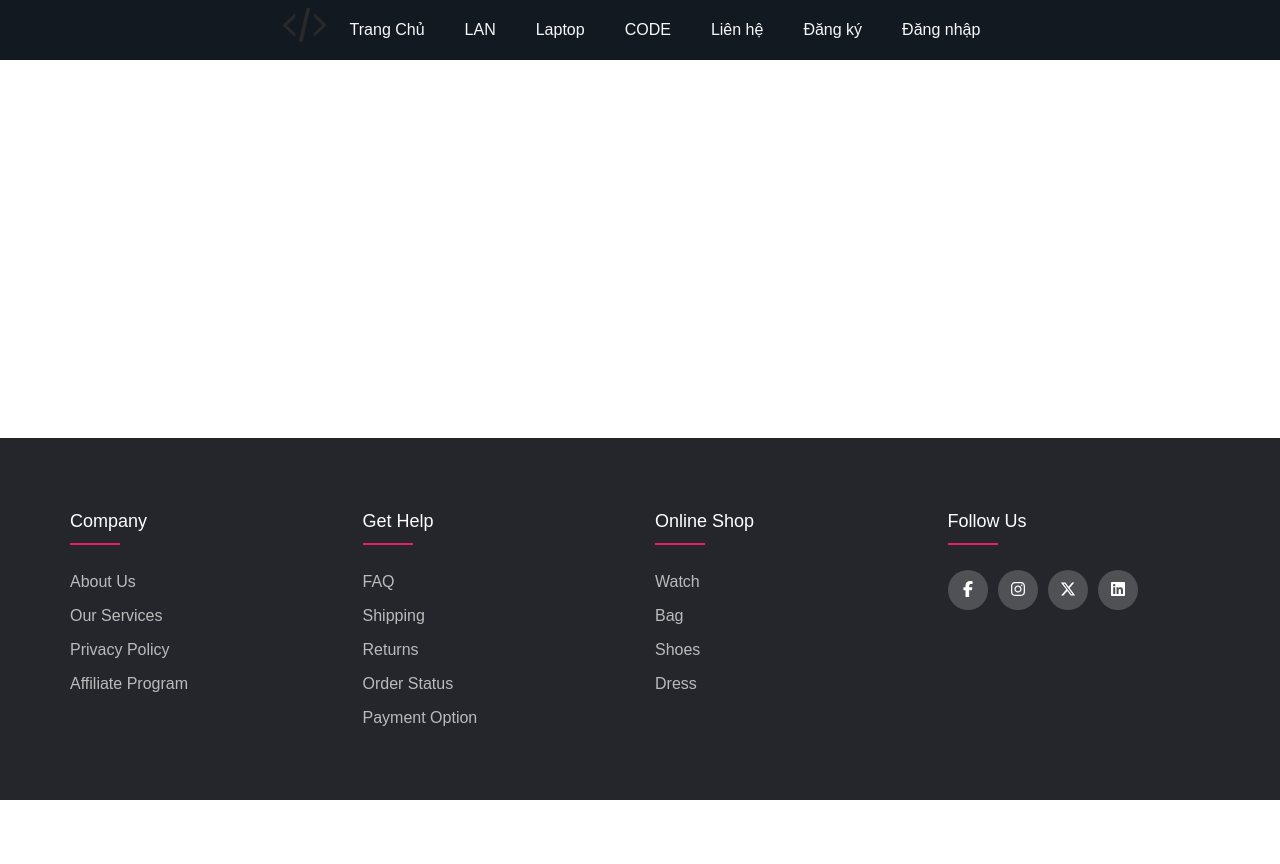
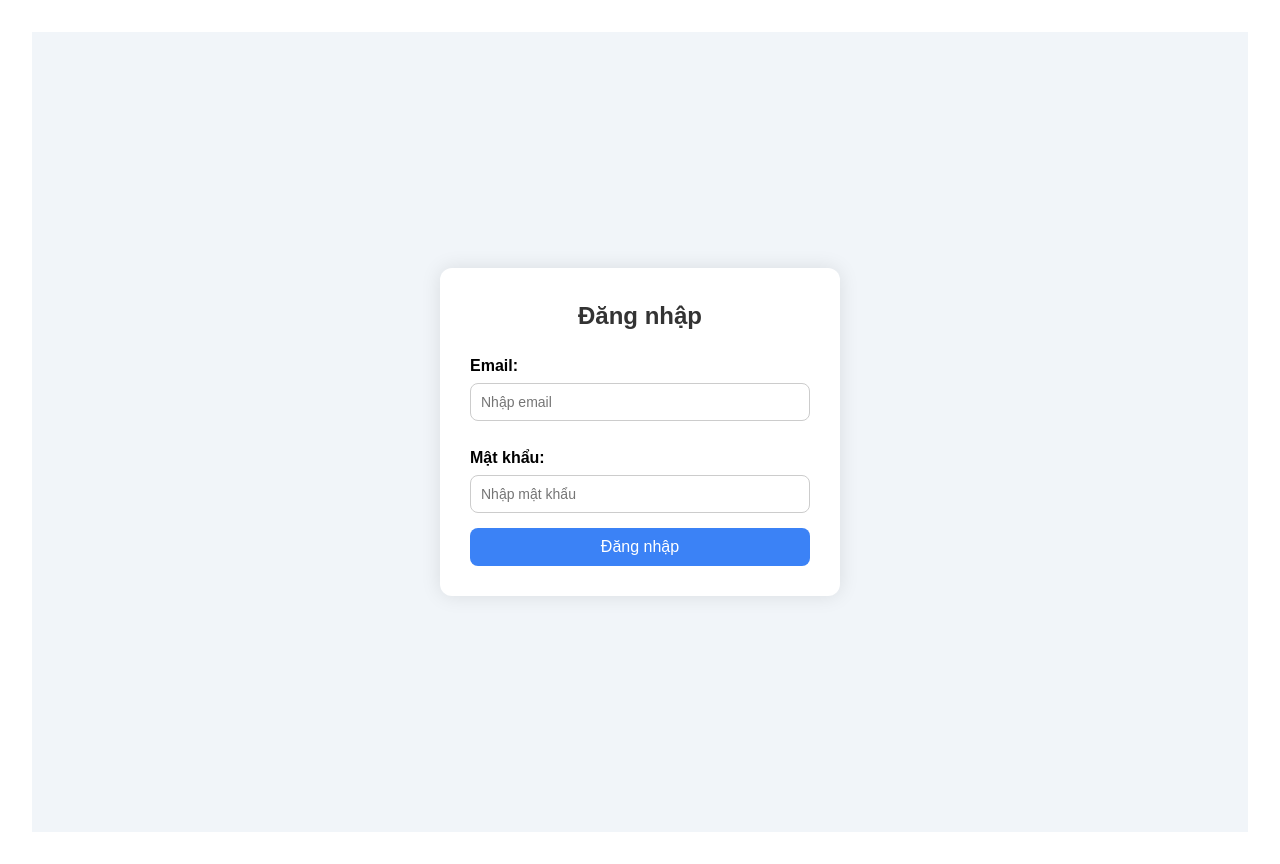
Before and after one commit to Thanhluong93/ecommerce-frontend, a React (Create React App) app: page /login in a window 1280 px wide. Before the commit the page ends 800 px from the top, so only its background shows below. Built offline with nearby package versions, Linux system fonts and the light colour scheme.

Commit message:
Them trang

```diff
--- a/src/App.js
+++ b/src/App.js
@@ -1,24 +1,36 @@
 import React from 'react';
-import { BrowserRouter as Router, Routes, Route } from 'react-router-dom';
+import { BrowserRouter as Router, Routes, Route, useLocation } from 'react-router-dom';
 import Navbar from './components/Navbar';
 import Footer from './components/Footer';
 import Home from './pages/Home';
+import LoginPage from "./pages/LoginPage";
 import ArticleDetail from './pages/ArticleDetail';
 import './App.css';
+
+// Bọc phần chính lại thành component để dùng được useLocation
+function AppContent() {
+  const location = useLocation();
+  const hideLayout = ["/login", "/register", "/admin"].includes(location.pathname);
+
+  return (
+    <div className="App">
+      {!hideLayout && <Navbar />}
+      <main className="main-content">
+        <Routes>
+          <Route path="/" element={<Home />} />
+          <Route path="/articles/:id" element={<ArticleDetail />} />
+          <Route path="/login" element={<LoginPage />} />
+        </Routes>
+      </main>
+      {!hideLayout && <Footer />}
+    </div>
+  );
+}
 
 function App() {
   return (
     <Router>
-      <div className="App">
-        <Navbar />
-        <main className="main-content">
-          <Routes>
-            <Route path="/" element={<Home />} />
-            <Route path="/articles/:id" element={<ArticleDetail />} />
-          </Routes>
-        </main>
-        <Footer /> {/* ✅ Thêm Footer ở đây */}
-      </div>
+      <AppContent />
     </Router>
   );
 }
--- a/src/components/Navbar.css
+++ b/src/components/Navbar.css
@@ -121,7 +121,9 @@ logo {
   #main-menu {
     display: none !important;
   }
-
+#header {
+  background-color: #f7f3f3;
+}
   /* Canh giữa logo */
   .container {
     justify-content: center;
@@ -147,11 +149,11 @@ logo {
 }
 #mobile-menu {
   position: fixed;
-  top: 34px;
+  top: 50px;
   left: -100%;
-  width: 30%;
+  width: 38%;
   height: 100%;
-  background-color: #646161;
+  background-color: #FFF;
   z-index: 1000;
   padding: 30px 20px 20px;
   box-shadow: 2px 0 8px rgba(0, 0, 0, 0.1);
@@ -160,17 +162,25 @@ logo {
   flex-direction: column;
 }
 
+#mobile-menu .login-button {
+  margin-top: auto; /* Đẩy nút xuống cuối cùng */
+  background-color: rgb(131, 125, 157, 1);
+  border-radius: 5px 5px 5px 5px;
+  margin-bottom: 35px;
+  padding: 5px 0 5px 0;
+  text-align: center;
+}
+
 #mobile-menu.show {
   left: 0;
   list-style: none;
 }
 
-
 #mobile-menu li {
   margin-bottom: 10px;
 }
 #mobile-menu li a {
-  color: #fff;
+  color: #030303;
 }
 @media (max-width: 768px) {
   .mobile-menu-toggle {
@@ -191,3 +201,44 @@ logo {
   background-color: rgba(0,0,0,0.3);
   z-index: 999;
 }
+/* ------------------------  */
+nav .sign-button span {
+  color: white;
+  font-weight: bold;
+  margin-right: 10px;
+}
+
+nav .login-button button {
+  background-color: transparent;
+  border: none;
+  color: red;
+  cursor: pointer;
+}
+/* Căn thẳng hàng cho phần tên + nút đăng xuất */
+#main-menu .user-info {
+  display: flex;
+  align-items: center;
+  gap: 10px;
+  list-style: none;
+  top: 10px;
+}
+
+#main-menu .user-name {
+  font-weight: bold;
+  color: #fff;
+  text-transform: uppercase;
+}
+
+#main-menu .logout-button {
+  padding: 5px 10px;
+  background-color: #e74c3c;
+  color: white;
+  border: none;
+  border-radius: 4px;
+  cursor: pointer;
+  font-size: 14px;
+}
+
+#main-menu .logout-button:hover {
+  background-color: #c0392b;
+}
--- a/src/components/Navbar.jsx
+++ b/src/components/Navbar.jsx
@@ -3,8 +3,10 @@ import { Link } from "react-router-dom";
 import { createRoot } from "react-dom/client"; // ✅ thêm dòng này
 import { FontAwesomeIcon } from '@fortawesome/react-fontawesome';
 import { faChevronDown } from '@fortawesome/free-solid-svg-icons';
+import { faUser } from '@fortawesome/free-solid-svg-icons';
 
 import "./Navbar.css";
+const user = JSON.parse(localStorage.getItem("user"));
 
 export default function Header() {
   useEffect(() => {
@@ -40,7 +42,22 @@ export default function Header() {
     <li><Link to="/contact">Liên hệ</Link></li>
     <li><Link to="#">LAN</Link></li>
     <li><Link to="#">Laptop</Link></li>
+    {user ? (
+  <li className="login-button">
+    <span>👋 {user.name}</span>
+    <button onClick={() => { localStorage.removeItem("user"); window.location.reload(); }}>Đăng xuất</button>
+  </li>
+) : (
+  <li className="login-button">
+    <Link to="/login">
+      <FontAwesomeIcon icon={faUser} style={{ marginRight: "5px", marginTop: "5px" }} />
+      Đăng nhập
+    </Link>
+  </li>
+)}
+
   </ul>
+
   {isMobileMenuOpen && (
   <div className="overlay" onClick={() => setIsMobileMenuOpen(false)}></div>
 )}
@@ -52,39 +69,6 @@ export default function Header() {
             <li>
               <Link to="/">Trang Chủ</Link>
             </li>
-            {/* <li>
-              <Link to="/home">Đăng nhập</Link>
-              <ul className="submenu">
-                <li>
-                  <Link to="#">Menu 2.1</Link>
-                  <ul className="submenu">
-                    <li>
-                      <Link to="#">Menu 2.2.1</Link>
-                      <ul className="submenu">
-                        <li><Link to="#">Menu 2.2.1</Link></li>
-                        <li><Link to="#">Menu 2.2.2</Link></li>
-                        <li><Link to="#">Menu 2.2.3</Link></li>
-                        <li><Link to="#">Menu 2.2.4</Link></li>
-                      </ul>
-                    </li>
-                    <li><Link to="#">Menu 2.2.2</Link></li>
-                    <li>
-                      <Link to="#">Menu 2.2.3</Link>
-                      <ul className="submenu">
-                        <li><Link to="#">Menu 2.2.1</Link></li>
-                        <li><Link to="#">Menu 2.2.2</Link></li>
-                        <li><Link to="#">Menu 2.2.3</Link></li>
-                        <li><Link to="#">Menu 2.2.4</Link></li>
-                      </ul>
-                    </li>
-                    <li><Link to="#">Menu 2.2.4</Link></li>
-                  </ul>
-                </li>
-                <li><Link to="#">Menu 2.2</Link></li>
-                <li><Link to="#">Menu 2.3</Link></li>
-                <li><Link to="#">Menu 2.4</Link></li>
-              </ul>
-            </li> */}
             <li><Link to="#">LAN</Link></li>
             <li><Link to="#">Laptop</Link></li>
             <li>
@@ -106,7 +90,15 @@ export default function Header() {
             </li>
             <li><Link to="/contact">Liên hệ</Link></li>
             <li><Link to="/register">Đăng ký</Link></li>
-            <li><Link to="/">Đăng nhập</Link></li>
+            {user ? (
+  <li className="use-infor">
+    <span className="user-name">👤 {user.name}</span>
+    <button className="logout-button" onClick={() => { localStorage.removeItem("user"); window.location.reload(); }}>Đăng xuất</button>
+  </li>
+) : (
+  <li><Link to="/login">Đăng nhập</Link></li>
+)}
+
           </ul>
         </nav>
       </div>
--- /dev/null
+++ b/src/context/AuthContext.js
@@ -0,0 +1,34 @@
+import { createContext, useState, useEffect } from "react";
+
+// Tạo context
+export const AuthContext = createContext();
+
+export function AuthProvider({ children }) {
+  const [user, setUser] = useState(null);
+
+  // Tự động lấy user từ localStorage khi load lại
+  useEffect(() => {
+    const savedUser = localStorage.getItem("user");
+    if (savedUser) {
+      setUser(JSON.parse(savedUser));
+    }
+  }, []);
+
+  // Hàm login
+  const login = (userData) => {
+    setUser(userData);
+    localStorage.setItem("user", JSON.stringify(userData));
+  };
+
+  // Hàm logout
+  const logout = () => {
+    setUser(null);
+    localStorage.removeItem("user");
+  };
+
+  return (
+    <AuthContext.Provider value={{ user, login, logout }}>
+      {children}
+    </AuthContext.Provider>
+  );
+}
--- a/src/index.js
+++ b/src/index.js
@@ -1,13 +1,11 @@
-import React from 'react';
-import ReactDOM from 'react-dom/client';
-import App from './App';
-import reportWebVitals from './reportWebVitals';
+import React from "react";
+import ReactDOM from "react-dom/client";
+import App from "./App";
+import { AuthProvider } from "./context/AuthContext";
 
-const root = ReactDOM.createRoot(document.getElementById('root'));
+const root = ReactDOM.createRoot(document.getElementById("root"));
 root.render(
-  <React.StrictMode>
+  <AuthProvider>
     <App />
-  </React.StrictMode>
+  </AuthProvider>
 );
-
-reportWebVitals();
--- /dev/null
+++ b/src/pages/LoginPage.css
@@ -0,0 +1,68 @@
+/* Giao diện tổng thể */
+.login-container {
+    min-height: 100vh;
+    display: flex;
+    align-items: center;
+    justify-content: center;
+    background: #f1f5f9;
+    padding: 20px;
+  }
+
+  .login-box {
+    background: white;
+    padding: 30px;
+    border-radius: 12px;
+    box-shadow: 0 0 20px rgba(0, 0, 0, 0.1);
+    width: 100%;
+    max-width: 400px;
+  }
+
+  .login-title {
+    text-align: center;
+    font-size: 24px;
+    margin-bottom: 20px;
+    color: #333;
+  }
+
+  /* Form controls */
+  .login-box form label {
+    display: block;
+    margin: 10px 0 5px;
+    font-weight: bold;
+  }
+
+  .login-box input {
+    width: 100%;
+    padding: 10px;
+    border: 1px solid #ccc;
+    border-radius: 8px;
+    margin-bottom: 15px;
+    font-size: 14px;
+  }
+
+  .login-box button {
+    width: 100%;
+    padding: 10px;
+    background: #3b82f6;
+    color: white;
+    font-size: 16px;
+    border: none;
+    border-radius: 8px;
+    cursor: pointer;
+    transition: background 0.3s ease;
+  }
+
+  .login-box button:hover {
+    background: #2563eb;
+  }
+
+  /* Responsive */
+  @media (max-width: 500px) {
+    .login-box {
+      padding: 20px;
+    }
+
+    .login-title {
+      font-size: 20px;
+    }
+  }
--- /dev/null
+++ b/src/pages/LoginPage.jsx
@@ -0,0 +1,58 @@
+import React, { useState } from "react";
+import { useNavigate } from "react-router-dom";
+import "./LoginPage.css"; // Đừng quên import CSS riêng
+
+function LoginPage() {
+  const [email, setEmail] = useState("");
+  const [password, setPassword] = useState("");
+  const navigate = useNavigate(); // 👈 dùng để chuyển hướng
+
+  const handleSubmit = (e) => {
+    e.preventDefault();
+    if (email === "admin@example.com" && password === "123456") {
+        const user = {
+          name: "Admin",
+          email: email,
+        };
+
+        // ✅ Lưu vào localStorage
+        localStorage.setItem("user", JSON.stringify(user));
+
+        alert("Đăng nhập thành công!");
+        navigate("/");
+      } else {
+        alert("Sai tài khoản hoặc mật khẩu!");
+      }
+  };
+
+  return (
+    <div className="login-container">
+      <div className="login-box">
+        <h2 className="login-title">Đăng nhập</h2>
+        <form onSubmit={handleSubmit}>
+          <label>Email:</label>
+          <input
+            type="email"
+            placeholder="Nhập email"
+            value={email}
+            onChange={(e) => setEmail(e.target.value)}
+            required
+          />
+
+          <label>Mật khẩu:</label>
+          <input
+            type="password"
+            placeholder="Nhập mật khẩu"
+            value={password}
+            onChange={(e) => setPassword(e.target.value)}
+            required
+          />
+
+          <button type="submit">Đăng nhập</button>
+        </form>
+      </div>
+    </div>
+  );
+}
+
+export default LoginPage;
```
Also changed, not shown: public/images/logo2.png (added).
